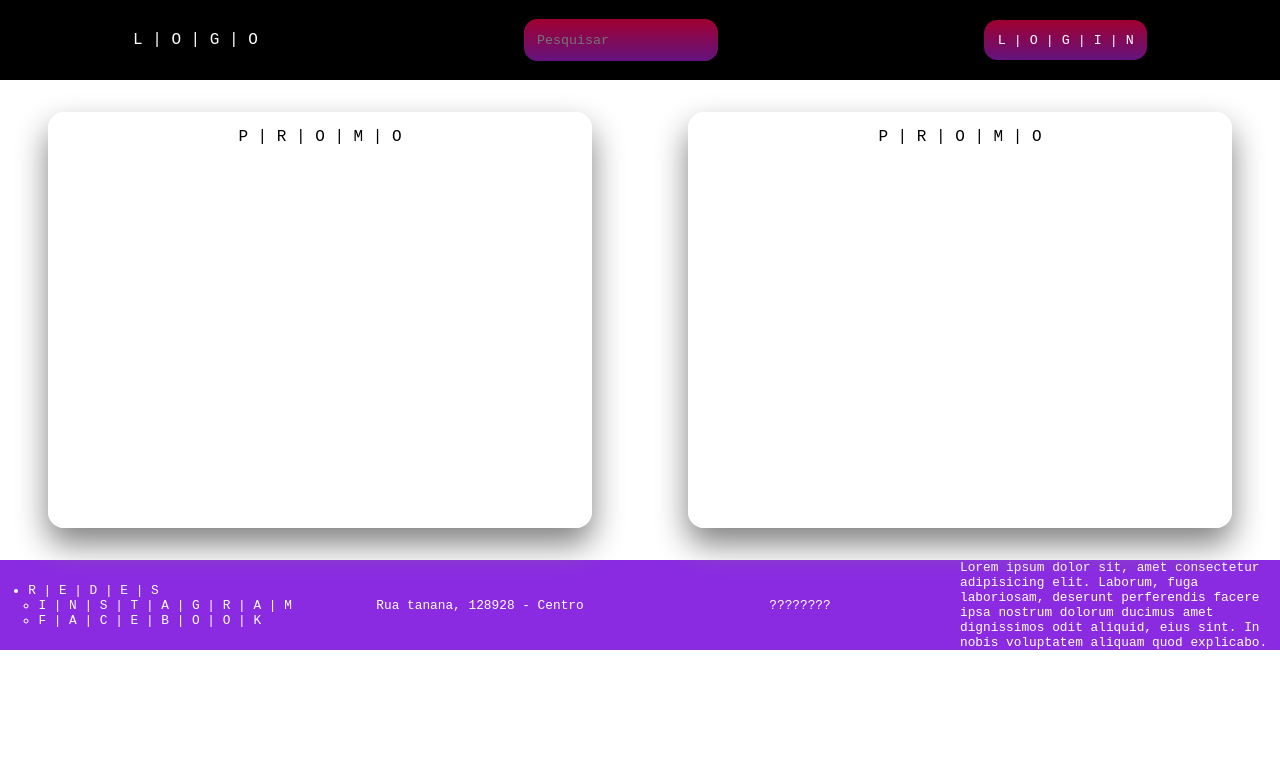
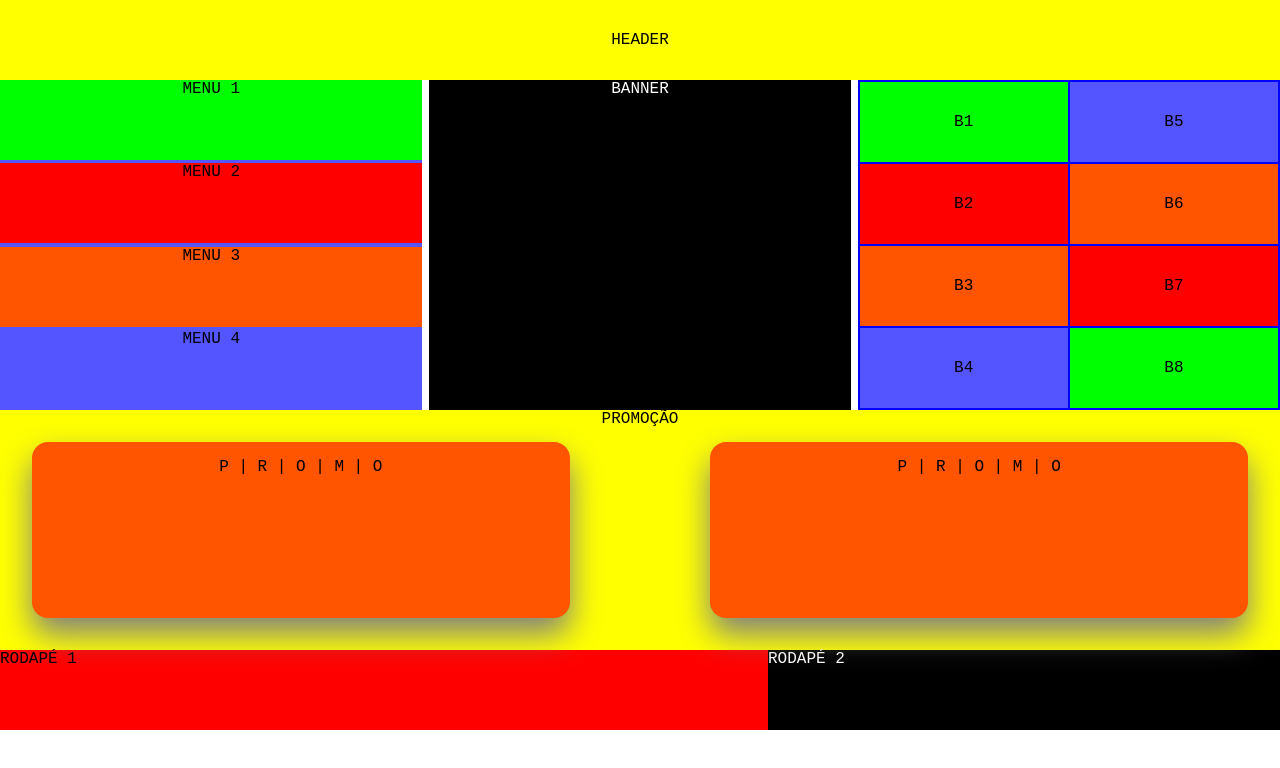
Before and after one commit to cocacolacomvodka/web, a website: page webdesing/exercicio2/ex2.html in a window 1280 px wide. Drawn offline with Linux system fonts and the light colour scheme.

Commit message:
Trabalho 2 concluído

```diff
--- a/webdesing/exercicio2/css/ex2.css
+++ b/webdesing/exercicio2/css/ex2.css
@@ -17,36 +17,112 @@ button{
     -webkit-backdrop-filter: blur(2px);
 }
 
-#pesquisar{
-    border-radius: 1em;
-    background: linear-gradient(#c8003ccc, #3030ffcc);
-    padding: 1em;
-    color: #fff;
-    border-style: none;
-    cursor: text;
-    background-size: 200% 200%;
-    backdrop-filter: blur(2px);
-    -webkit-backdrop-filter: blur(2px);
+#header{
+    display: flex;
+    background-color: #FFFF00;
+    height: 10vh;
+    width: 100vw;
+    color: #000;
+    justify-content: space-around;
+    align-items: center;
 }
 
-#header{
+#main{
     display: flex;
-    background-color: black;
-    height: 10vh;
-    width: 100vw;
+    flex-direction: row;
+    justify-content: space-between;
+}
+
+#banner{
+    background-color: #000;
+    width: 33vw;
+    text-align: center;
+    padding: auto;
     color: #fff;
-    justify-content: space-around;
-    align-items: center;
+}
+
+#menu{
+    display: flex;
+    flex-direction: column;
+    justify-content: space-between;
+    width: 33vw;
+    background-color: #55F;
+
+}
+
+.menuitem{
+    height: 5em;
+    text-align: center;
+}
+
+td{
+    width: 20em;
+    height: 5em;
+    text-align: center;
+}
+
+#B1{
+    background-color: #0f0;
+}
+
+#B2{
+    background-color: #f00;
+}
+
+#B3{
+    background-color: #f50;
+}
+
+#B4{
+  background-color: #55F;
+}
+
+#B5{
+    background-color: #55F;
+}
+
+#B6{
+    background-color: #f50;
+}
+
+#B7{
+    background-color: #f00;
+}
+
+#B8{
+    background-color: #0f0;
+}
+
+#um{
+    background-color: #0f0;
+}
+
+#dois{
+    background-color: #f00;
+}
+
+#tres{
+    background-color: #f50;
+}
+
+#quatro{
+    background-color: #55F;
+}
+
+#rightmain{
+    background-color: blue;
+    width: 33vw;
 }
 
 #promocoes{
     display: flex;
     flex-direction: row;
-    height: 30em;
+    height: 30vh;
     justify-content: space-around;
+    background-color: #ff0;
 }
 
-#promo1{
+.promo{
     background-color: #ffffff99;
     backdrop-filter: blur(2px);
     -webkit-backdrop-filter: blur(2px);
@@ -58,20 +134,7 @@ button{
     padding: 1em;
     margin: 2em;
     width: 40%;
-}
-
-#promo2{
-    background-color: #ffffff99;
-    backdrop-filter: blur(2px);
-    -webkit-backdrop-filter: blur(2px);
-    display: flex;
-    flex-direction: column;
-    align-items: center;
-    border-radius: 1em;
-    box-shadow: 0 1em 2em #808080;
-    padding: 1em;
-    margin: 2em;
-    width: 40%;
+    background-color: #f50;
 }
 
 #footer{
@@ -80,16 +143,15 @@ button{
     justify-content: space-around;
 }
 
-.footerdiv{
-    display: flex;
-    width: 25vw;
-    background-color: blueviolet;
-    color: #fff;
-    justify-content: center;
-    align-items: center;
-    font-size: 0.8em;
+#footerleft{
+    width: 60vw;
+    background-color: #f00;
+    height: 10vh;
 }
 
-.li{
-    margin-left: 0.8em;
+#footerright{
+    width: 40vw;
+    color: #fff;
+    background-color: #000;
+    height: 10vh;
 }
--- a/webdesing/exercicio2/ex2.html
+++ b/webdesing/exercicio2/ex2.html
@@ -10,40 +10,64 @@
 <body>
     <div id="container">
         <div id="header">
-           <div id="logo">L | O | G | O</div>
-           <div id="pesquisa"><input type="text" id="pesquisar" placeholder="Pesquisar"></div>
-           <div id="login"><button>L | O | G | I | N</button></div>
+            HEADER
+        </div>
+        <div id="main">
+            <div id="menu">
+                <div id="um" class="menuitem">
+                    MENU 1
+                </div>
+                <div id="dois" class="menuitem">
+                    MENU 2
+                </div>
+                <div id="tres" class="menuitem">
+                    MENU 3
+                </div>
+                <div id="quatro" class="menuitem">
+                    MENU 4
+                </div>
+            </div>
+            <div id="banner">
+                BANNER
+            </div>
+            <div id="rightmain">
+                <table>
+                    <tbody>
+                        <tr>
+                            <td id="B1">B1</td>
+                            <td id="B5">B5</td>
+                        </tr>
+                        <tr>
+                            <td id="B2">B2</td>
+                            <td id="B6">B6</td>
+                        </tr>
+                        <tr>
+                            <td id="B3">B3</td>
+                            <td id="B7">B7</td>
+                        </tr>
+                        <tr>
+                            <td id="B4">B4</td>
+                            <td id="B8">B8</td>
+                        </tr>
+                    </tbody>
+                </table>
+            </div>
         </div>
         <div id="promocoes">
-            <div id="promo1">
+            <div class="promo">
                 P | R | O | M | O
             </div>
-            <div id="promo2">
+            PROMOÇÃO
+            <div class="promo">
                 P | R | O | M | O
             </div>
         </div>
         <div id="footer">
-            <div id="redes" class="footerdiv">
-                <ul>
-                    <li> R | E | D | E | S</li>
-                    <ul>
-                        <li class="li">
-                            I | N | S | T | A | G | R | A | M
-                        </li>
-                        <li class="li">
-                        F | A | C | E | B | O | O | K
-                        </li>
-                    </ul>
-                </ul>
+            <div id="footerleft">
+                RODAPÉ 1
             </div>
-            <div id="endereco" class="footerdiv">
-                Rua tanana, 128928 - Centro
-            </div>
-            <div id="outros" class="footerdiv">
-                ????????
-            </div>
-            <div id="sobre" class="footerdiv">
-                Lorem ipsum dolor sit, amet consectetur adipisicing elit. Laborum, fuga laboriosam, deserunt perferendis facere ipsa nostrum dolorum ducimus amet dignissimos odit aliquid, eius sint. In nobis voluptatem aliquam quod explicabo.
+            <div id="footerright">
+                RODAPÉ 2
             </div>
         </div>
     </div>
```
Also changed, not shown: index.html (+1 -1 lines), imgs/Captura de tela 2023-05-28 181449.png (deleted), imgs/Captura de tela 2023-05-30 112340.png (added), 1 other file.
